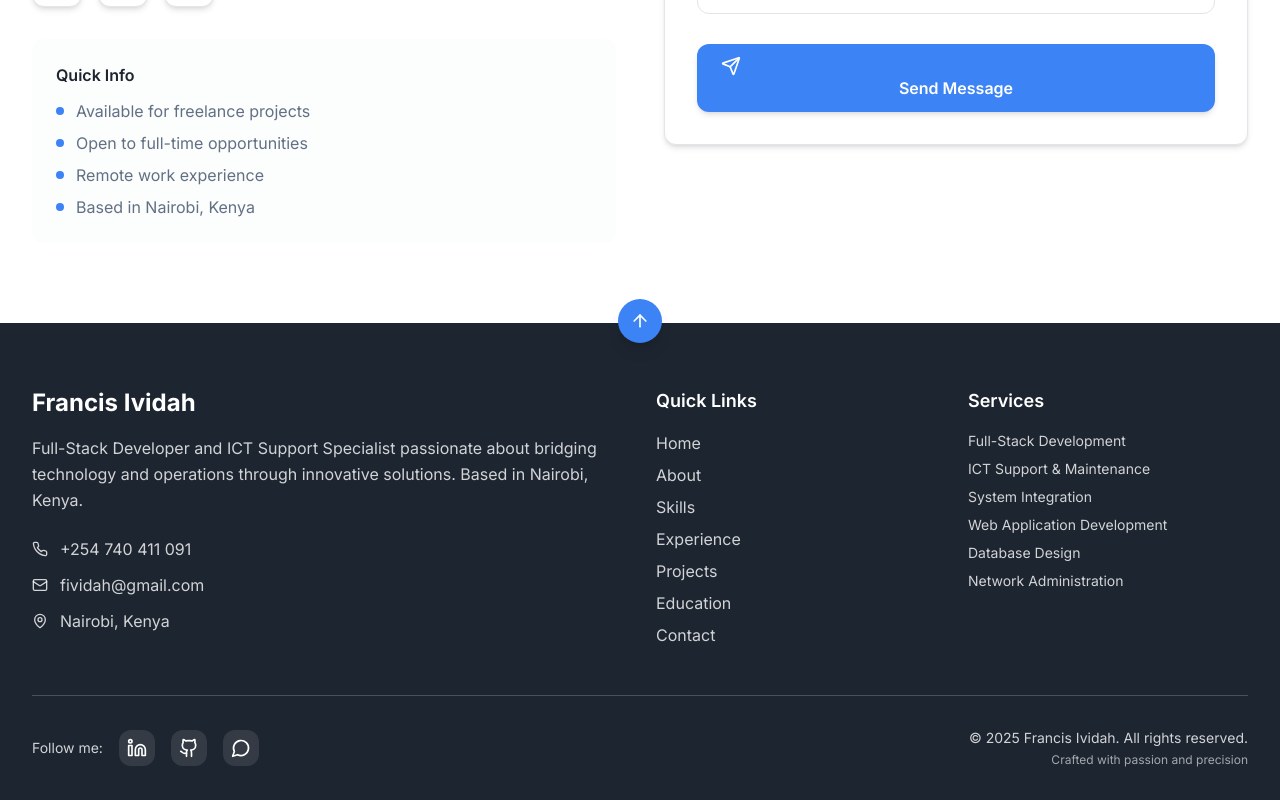
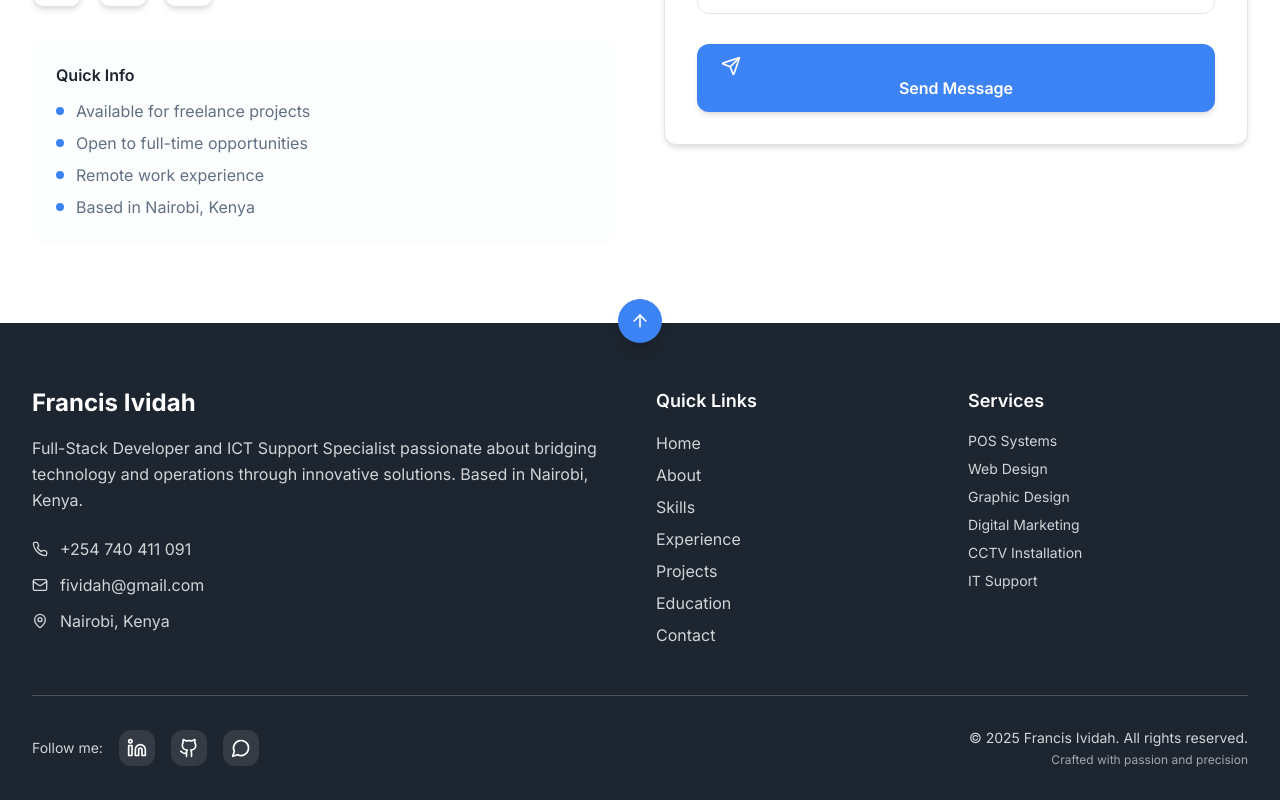
Before and after one commit to Francischebo/ividah-port-flow, a React (Vite) app: page / in a window 1280 px wide. Shown: the part 10000-10800 px from the top of the page. Built offline with nearby package versions, Linux system fonts and the light colour scheme; the HTML template or start-up script is replaced by a standard one.

Commit message:
Add services section

```diff
--- a/src/components/Footer.tsx
+++ b/src/components/Footer.tsx
@@ -25,12 +25,12 @@ const Footer = () => {
   ];
 
   const services = [
-    'Full-Stack Development',
-    'ICT Support & Maintenance',
-    'System Integration',
-    'Web Application Development',
-    'Database Design',
-    'Network Administration'
+    'POS Systems',
+    'Web Design',
+    'Graphic Design',
+    'Digital Marketing',
+    'CCTV Installation',
+    'IT Support'
   ];
 
   const socialLinks = [
```
